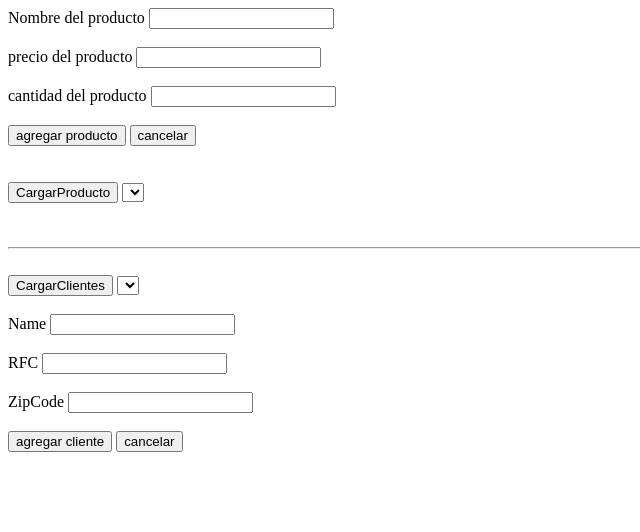
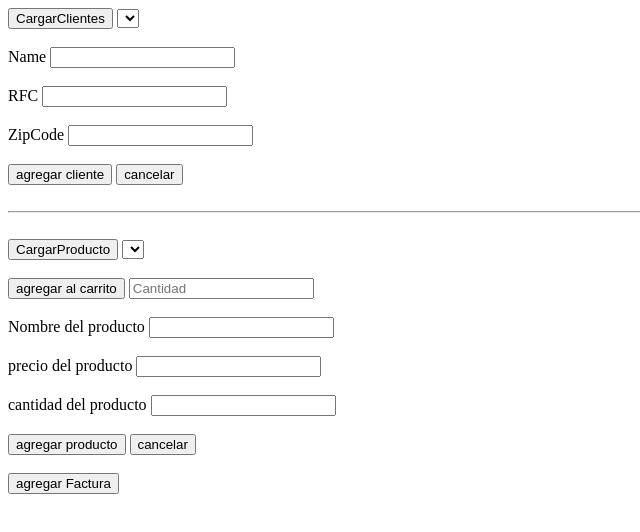
Before and after one commit to Jaime-Mora/Appi-facturas, a website: page app/vistas/index.html in a window 1280 px wide. Shown: the whole page, without its empty margins (0-640 px from the left). Drawn offline with Linux system fonts and the light colour scheme.

Commit message:
campos nuevos en el HTML para la creacion de la factura

```diff
--- a/app/vistas/JS/app.js
+++ b/app/vistas/JS/app.js
@@ -59,11 +59,7 @@ btnagregarproducto.addEventListener("click", () => {
 })
 
 
-
-//agregar clientes a la base de datos a traves de un formulario
-
-
-    const Btnagregarproducto = document.getElementById("btnaddcliente"); //Agregar nuevos productos a la base de datos a traves de un formulario
+    const Btnagregarproducto = document.getElementById("btnaddcliente"); //Agregar nuevos clientes a la base de datos a traves de un formulario
     Btnagregarproducto.addEventListener("click", () => {
     let name = document.getElementById("txtnombre").value ;
     let rfc = document.getElementById("txtrf").value;
--- a/app/vistas/index.html
+++ b/app/vistas/index.html
@@ -6,50 +6,8 @@
     <meta name="viewport" content="width=device-width, initial-scale=1.0">
     <title>Document</title>
 </head>
-    <div id="producto" >        <!--Campo para ingresar un nuevo producto a la base de datos-->
-        <div id="detproductos" ></div>
 
-        <form id="frmproducto">
-            <label for="txtnproducto" id="lblnproducto">Nombre del producto
-                <input type="text" id="txtnproducto" >
-            </label> <br> <br>
-
-            <label for="precio"   >precio del producto
-                <input type="number" id="txtpreproducto" >
-            </label> <br> <br>
-
-            <label for="cantidad"   > cantidad del producto
-                <input type= "number" id="txtcantidad">
-            </label> <br> <br>
-
-            <button type="button" id="btnaddproducto" >agregar producto</button>
-
-            <button type="reset" id="btnreset" > cancelar</button>
-        </form>
-    </div> <br> <br>
-
-    <div id="app" >
-     <button type="button" id="btncargarproducto" >CargarProducto</button>
-     <select name="" id="slproducto"></select> <br>
-         <!-- <div>
-            <table>
-                <thead>
-                    <tr>
-                        <th>Id</th>
-                        <th>name</th>
-                        <th>quantity</th>
-                        <th>cost</th>
-                    </tr>
-                </thead>
-                <tbody id="data" ></tbody>
-            </table> -->
-        </div> <br> <br>
-        <!-- <button>agregar</button> -->
-
-    </div>
- <hr>
-  <br>
-  <button type="button" id="btnCargarcliente" >CargarClientes</button>  <!--Formulario para insertar datos de un cliente-->
+<button type="button" id="btnCargarcliente" >CargarClientes</button>  <!--Formulario para insertar datos de un cliente-->
   <select name="" id="Slclientes"></select> <br> <br>
 
     <div id="cliente" >
@@ -73,6 +31,48 @@
            </form>
         </div>
     </div>
+<br>
+<hr>
+<br>
+
+    <div id="producto" >        <!--Campo para ingresar un nuevo producto a la base de datos-->
+        <div id="detproductos" ></div>
+
+        <div id="app" >
+            <button type="button" id="btncargarproducto" >CargarProducto</button>
+            <select name="" id="slproducto" ></select>  <br> <br>
+            <button id="btnagregarcarrito">agregar al carrito</button>
+            <input type="number" id="txtCantidad" placeholder="Cantidad" >
+
+               </div> <br>
+               <!-- <button>agregar</button> -->
+           </div>
+
+        <form id="frmproducto">
+            <label for="txtnproducto" id="lblnproducto">Nombre del producto
+                <input type="text" id="txtnproducto" >
+            </label> <br> <br>
+
+            <label for="precio"   >precio del producto
+                <input type="number" id="txtpreproducto" >
+            </label> <br> <br>
+
+            <label for="cantidad"   > cantidad del producto
+                <input type= "number" id="txtcantidad">
+            </label> <br> <br>
+
+            <button type="button" id="btnaddproducto" >agregar producto</button>
+
+            <button type="reset" id="btnreset" > cancelar</button> <br> <br>
+
+            <button id="btncrearfactura" >agregar Factura</button>
+
+        </form>
+    </div> <br> <br>
+
+
+
+
 
 </body>
 
```
